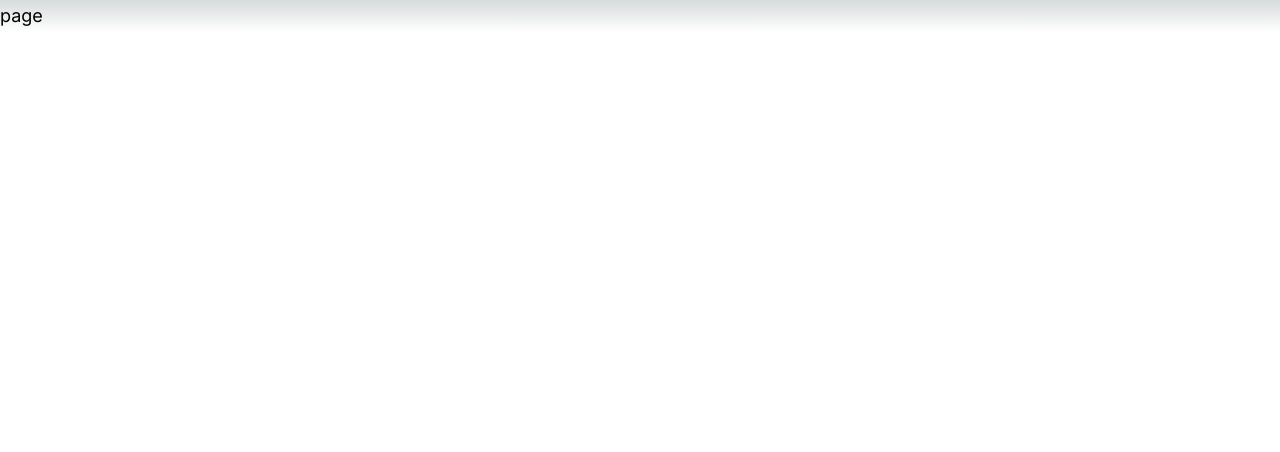
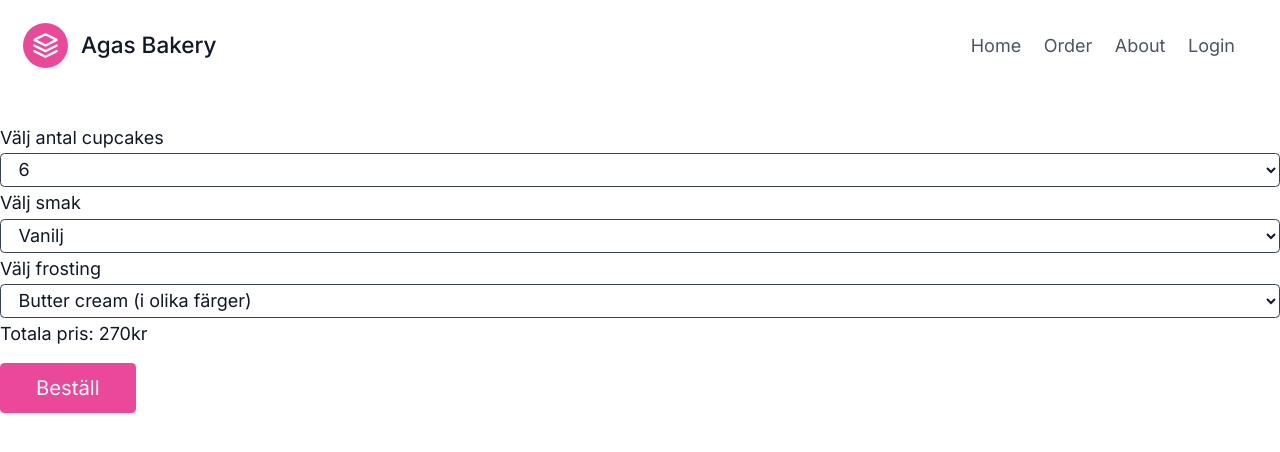
Before and after one commit to Hannahobote/1dv50e-agas-bakery, a Next.js app: page /order/cupcake in a window 1280 px wide. Shown: the top 452 px of the page. Built offline with nearby package versions, Linux system fonts and the light colour scheme.

Commit message:
cupcake form

```diff
--- a/app/layout.js
+++ b/app/layout.js
@@ -5,7 +5,7 @@ import Navbar from "./components/MyNavBar";
 const inter = Inter({ subsets: ["latin"] });
 
 export const metadata = {
-  title: "Create Next App",
+  title: "Agas Bakery Prototype",
   description: "Generated by create next app",
 };
 
--- a/app/order/cupcake/page.js
+++ b/app/order/cupcake/page.js
@@ -1,7 +1,85 @@
-import React from 'react'
+"use client"
+import MyNavBar from '@/app/components/MyNavBar'
+import React, { useEffect, useState } from 'react'
+
 
 export default function cupcakeOrder() {
+  const cupcakeData = [
+    {
+      amount: 6,
+      cost: 270,
+    },
+    {
+      amount: 12,
+      cost: 570,
+    },
+    {
+      amount: 18,
+      cost: 810,
+    },
+    {
+      amount: 24,
+      cost: 1080,
+    },
+    {
+      amount: 50,
+      cost: 2250,
+    },
+  ]
+
+  const taste = ['Vanilj', 'Chokolad', 'Red velvet', 'Ombre', 'Citron', 'Morotskaka']
+
+  const frosting = ['Butter cream (i olika färger)', 'Mousse (i olika smaker)', 'Cream cheese (i olika färger)']
+
+  const [selectedAmount, setSelectedAmount] = useState(cupcakeData[0].amount);
+  const [finalPrice, setFinalPrice] = useState(cupcakeData[0].cost);
+
+  useEffect(() => {
+    const selectedCupcake = cupcakeData.find(cupcake => cupcake.amount === selectedAmount);
+    if (selectedCupcake) {
+      setFinalPrice(selectedCupcake.cost);
+    }
+  }, [selectedAmount]);
+
   return (
-    <div>page</div>
+    <div className='bg-white text-gray-900 body-font'>
+      <MyNavBar />
+      <form>
+        <br></br>
+        <label htmlFor="kontaktman_info">Välj antal cupcakes</label>
+        <br></br>
+        <select onChange={(e) => setSelectedAmount(Number(e.target.value))} class="select" name="antal_cupcakes" id="antal_cupcakes" className="w-full bg-white  rounded border border-gray-700 focus:border-indigo-500 focus:ring-2 focus:ring-indigo-900 text-base outline-none text-gray-900 py-1 px-3 leading-8 transition-colors duration-200 ease-in-out">
+
+          {cupcakeData.map((cupcake) => (
+            <option key={cupcake.amount} value={cupcake.amount}> {cupcake.amount} </option>
+          ))}
+        </select>
+
+        <br></br>
+        <label htmlFor="kontaktman_info">Välj smak</label>
+        <br></br>
+        <select class="select" name="smak" id="smak" className="w-full bg-white  rounded border border-gray-700 focus:border-indigo-500 focus:ring-2 focus:ring-indigo-900 text-base outline-none text-gray-900 py-1 px-3 leading-8 transition-colors duration-200 ease-in-out">
+
+          {taste.map((taste, index) => (
+            <option key={index} value={taste}> {taste} </option>
+          ))}
+        </select>
+
+        <br></br>
+        <label htmlFor="kontaktman_info">Välj frosting</label>
+        <br></br>
+        <select class="select" name="smak" id="smak" className="w-full bg-white  rounded border border-gray-700 focus:border-indigo-500 focus:ring-2 focus:ring-indigo-900 text-base outline-none text-gray-900 py-1 px-3 leading-8 transition-colors duration-200 ease-in-out">
+
+          {frosting.map((frosting, index) => (
+            <option key={index} value={frosting}> {frosting} </option>
+          ))}
+        </select>
+
+        <p>Totala pris: {finalPrice}kr</p>
+
+        <button class="mx-auto text-white bg-pink-500 border-0 py-2 px-8 focus:outline-none hover:bg-pink-500 rounded text-lg my-3"> Beställ </button>
+
+      </form>
+    </div>
   )
 }
--- a/app/page.js
+++ b/app/page.js
@@ -1,4 +1,3 @@
-import Image from "next/image";
 import Navbar from "./components/MyNavBar";
 import images from "../_dummyData/images.json"
 import Product from "./components/Product";
```
